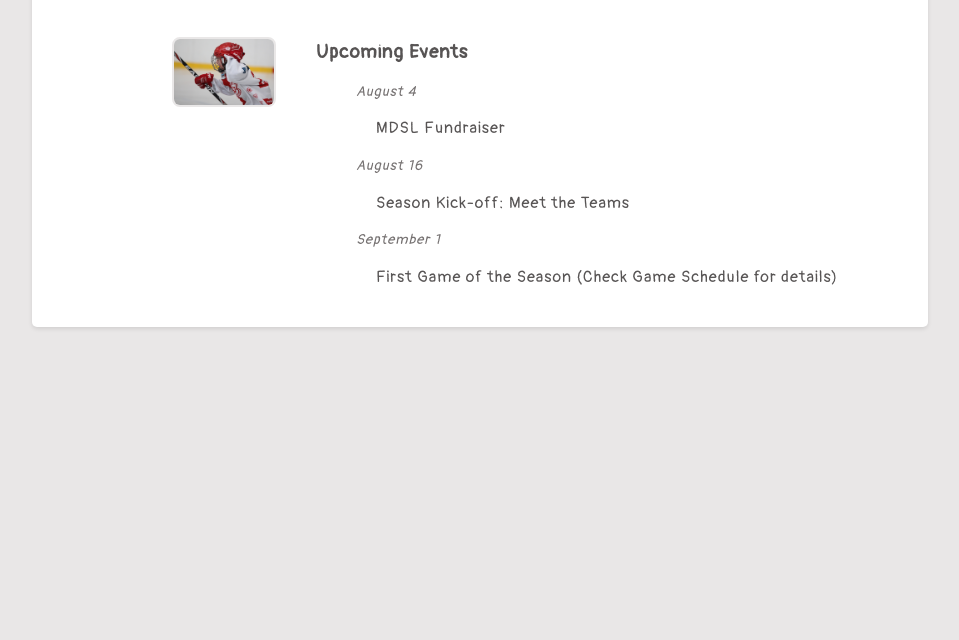
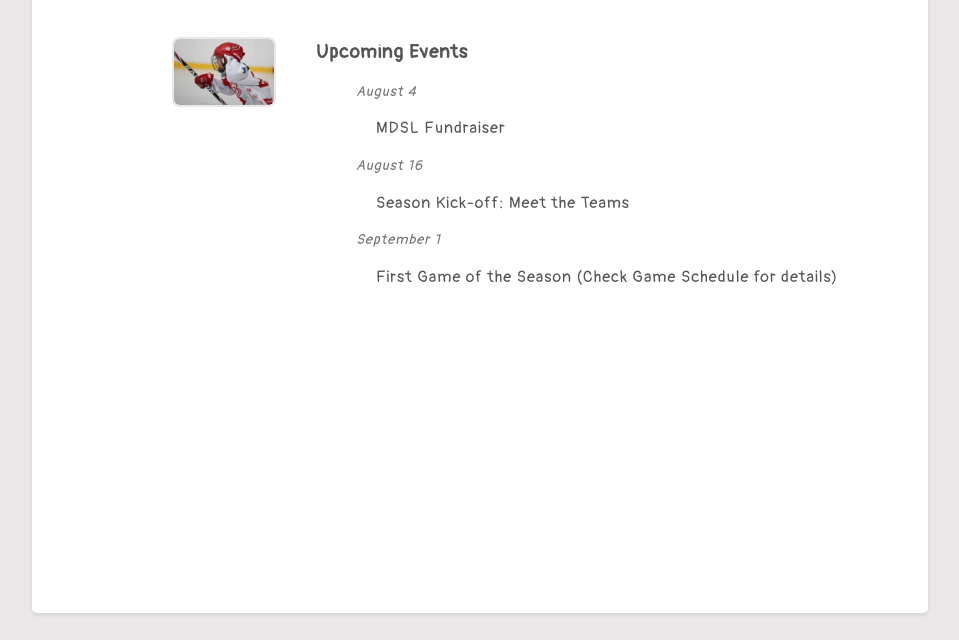
Before and after one commit to LoreLor/Mind-Hub-AP, a plain HTML site: page mdhl/index.html in a window 1280 px wide. Shown: the part 160-800 px from the top of the page, without its empty margins (160-1119 px from the left). Drawn offline with Linux system fonts and the light colour scheme.

Commit message:
view-height-pages

```diff
--- a/mdhl/style.css
+++ b/mdhl/style.css
@@ -16,7 +16,6 @@ body {
     background-color: var(--bg-color);
     max-width: 70vw;
     margin: 0 auto;
-
 }
 
 .container {
@@ -25,6 +24,7 @@ body {
     background-color:var(--bg-color2);
     box-shadow: 0 2px 4px rgba(0, 0, 0, 0.1);
     border-radius: 5px;
+    min-height: 91vh;
 
 }
 
```
